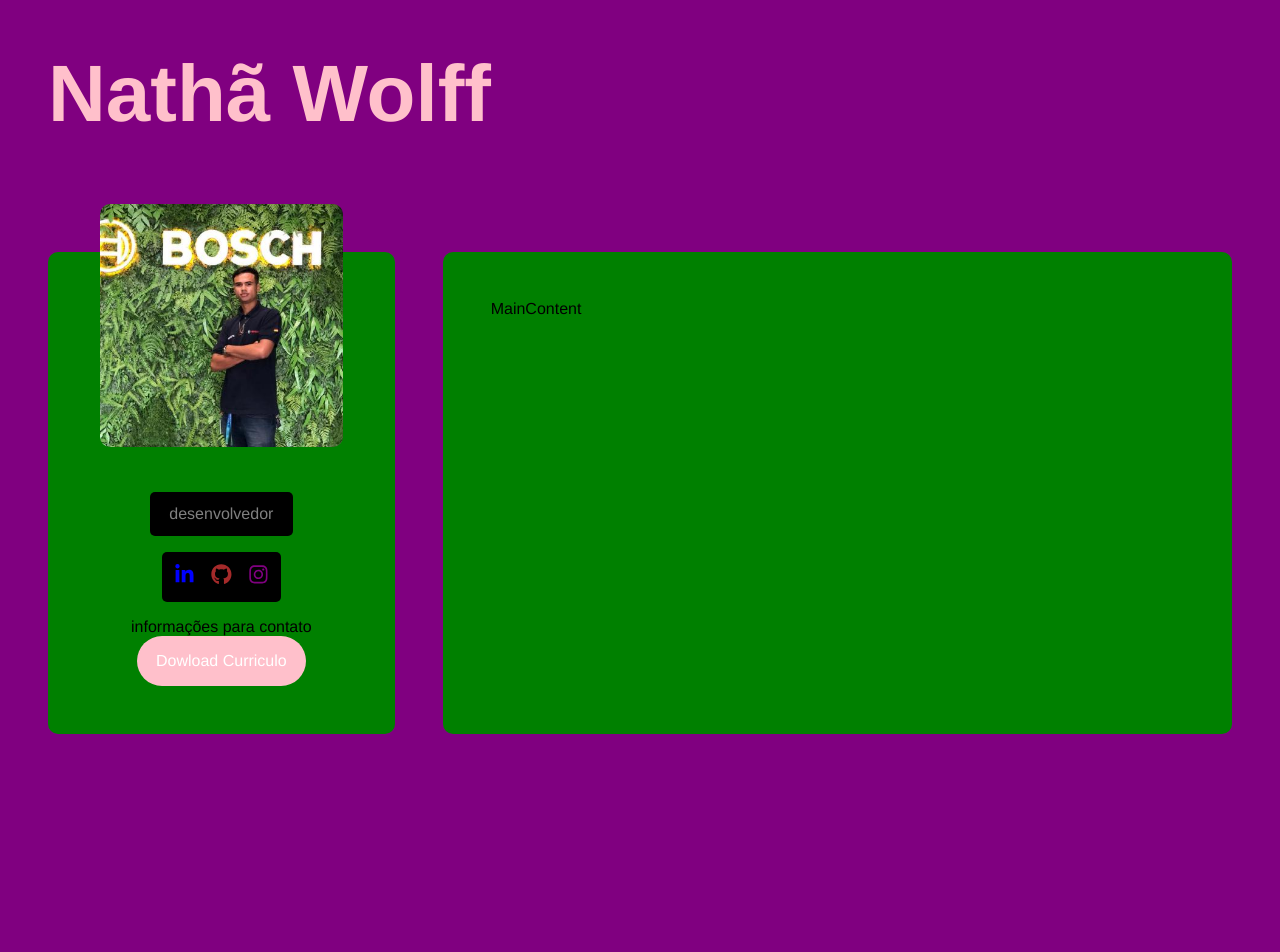
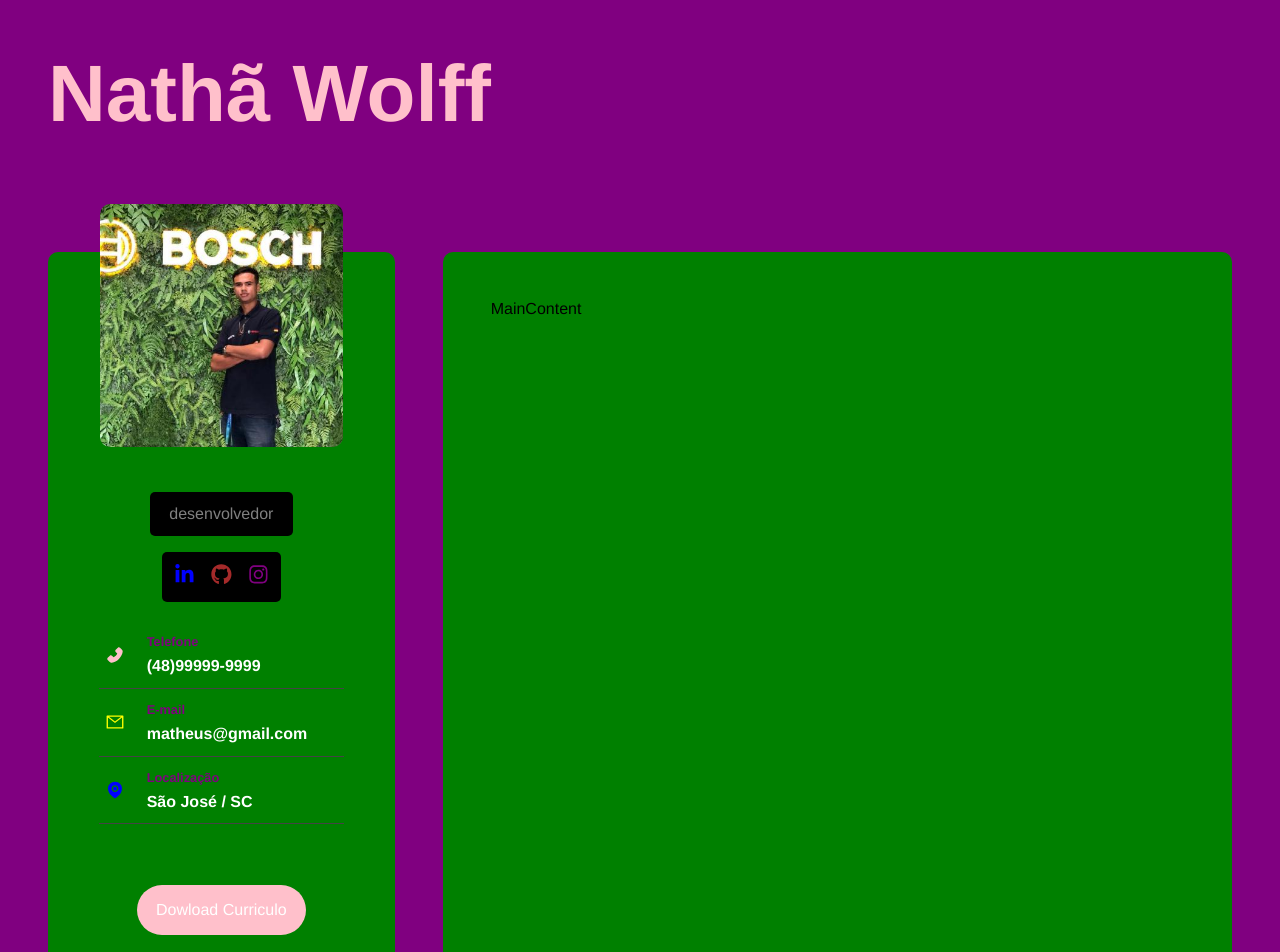
Before and after one commit to NWolff9/Portfolio, a React (Vite) app in the folder react_sass/: page / in a window 1280 px wide. Shown: the top 952 px of the page. Before the commit the page ends 800 px from the top, so only its background shows below. Built offline with nearby package versions, Linux system fonts and the light colour scheme.

Commit message:
information

```diff
--- /dev/null
+++ b/react_sass/src/components/Information.jsx
@@ -0,0 +1,33 @@
+import { AiFillPhone, AiOutlineMail, AiFillEnvironment } from "react-icons/ai";
+import "../styles/components/information.sass";
+
+
+const Information = () => {
+  return (
+    <section id="information">
+      <div className="info-card">
+        <AiFillPhone id="phone-icon" />
+        <div>
+          <h3>Telefone</h3>
+          <p>(48)99999-9999</p>
+        </div>
+      </div>
+      <div className="info-card">
+        <AiOutlineMail id="email-icon" />
+        <div>
+          <h3>E-mail</h3>
+          <p>matheus@gmail.com</p>
+        </div>
+      </div>
+      <div className="info-card">
+        <AiFillEnvironment id="pin-icon" />
+        <div>
+          <h3>Localização</h3>
+          <p>São José / SC</p>
+        </div>
+      </div>
+    </section>
+  );
+};
+
+export default Information;
--- a/react_sass/src/components/SideBar.jsx
+++ b/react_sass/src/components/SideBar.jsx
@@ -1,6 +1,7 @@
 import Avatar from '../image/profile.jpg';
 import  '../styles/components/sidebar.sass';
 import SocialNetworks from './SocialNetworks';
+import Information from './Information';
 
 
 const SideBar = () => {
@@ -9,7 +10,7 @@
       <img src={Avatar} alt="Nathã Wolff" />
       <p className="title">desenvolvedor</p>
       <SocialNetworks/>
-      <p>informações para contato</p>
+      <Information/>
       <a href="" className="btn">Dowload Curriculo</a>
 
 
--- /dev/null
+++ b/react_sass/src/styles/components/information.sass
@@ -0,0 +1,46 @@
+@use '../variables'
+@use '../mixins'
+
+#information
+    @include mixins.center
+    flex-direction: column
+    background-color: variables.$bg-color
+    padding: 1rem
+    margin-bottom: 2rem
+    text-align: left
+    width: 80%
+    border-radius: variables.$card-border-radius
+
+    .info-card
+        @include mixins.center
+        justify-content: start
+        gap: 1rem
+        padding-bottom: .8rem
+        margin-bottom: .8rem
+        border-bottom: 1px solid #444
+        width: 100%
+
+        h3
+            color: variables.$body-bg-color
+            font-size: .8rem
+            margin-bottom: .5rem
+
+        p
+            color: variables.$text-color
+            font-weight: bold
+
+        svg
+            background-color: variables.$bg-color
+            padding: 0.4rem
+            width: 2rem
+            height: 2rem
+            border-radius: variables.$card-border-radius
+
+        #phone-icon
+            color: pink
+
+        #pin-icon
+            color: blue
+
+        #email-icon
+            color: yellow
```
